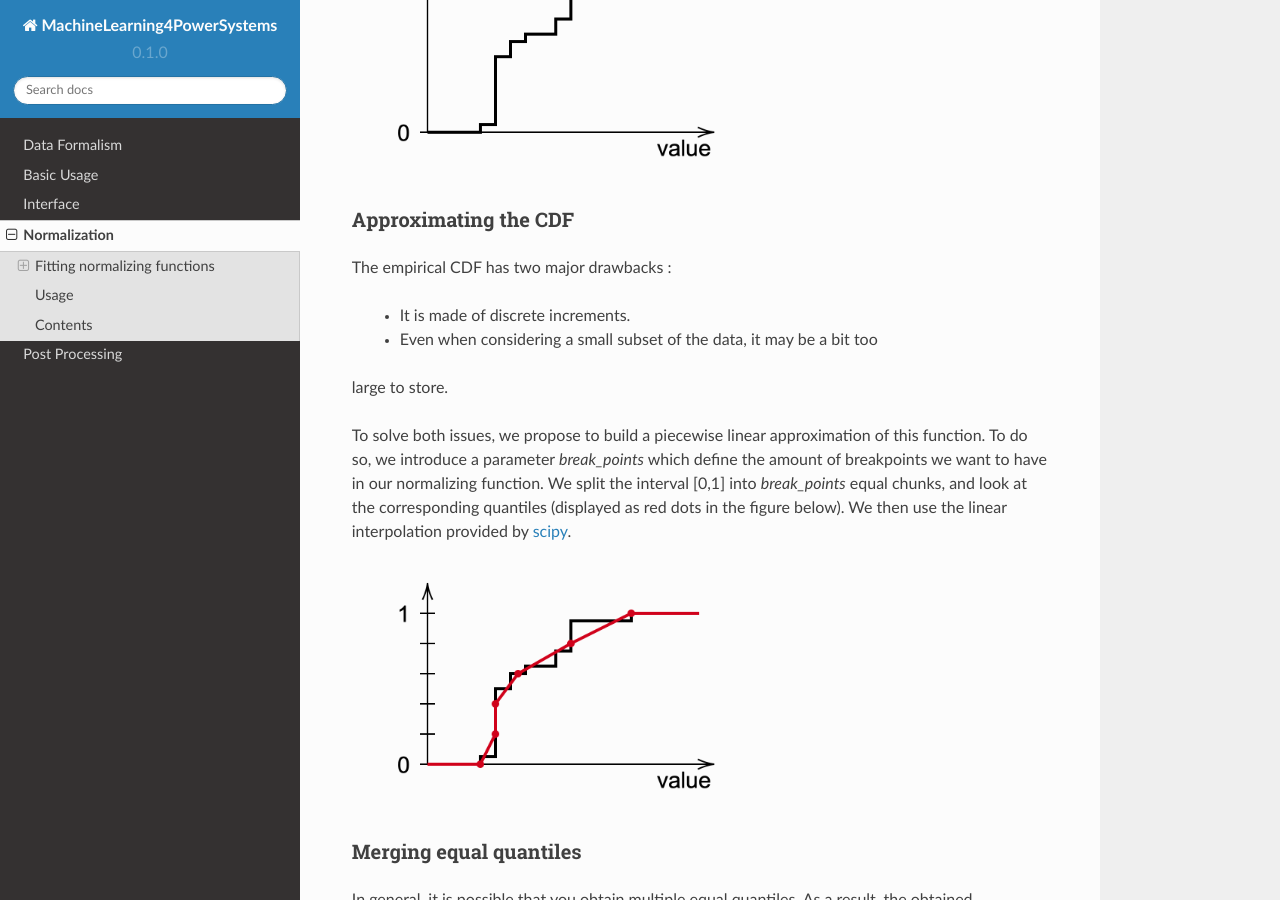
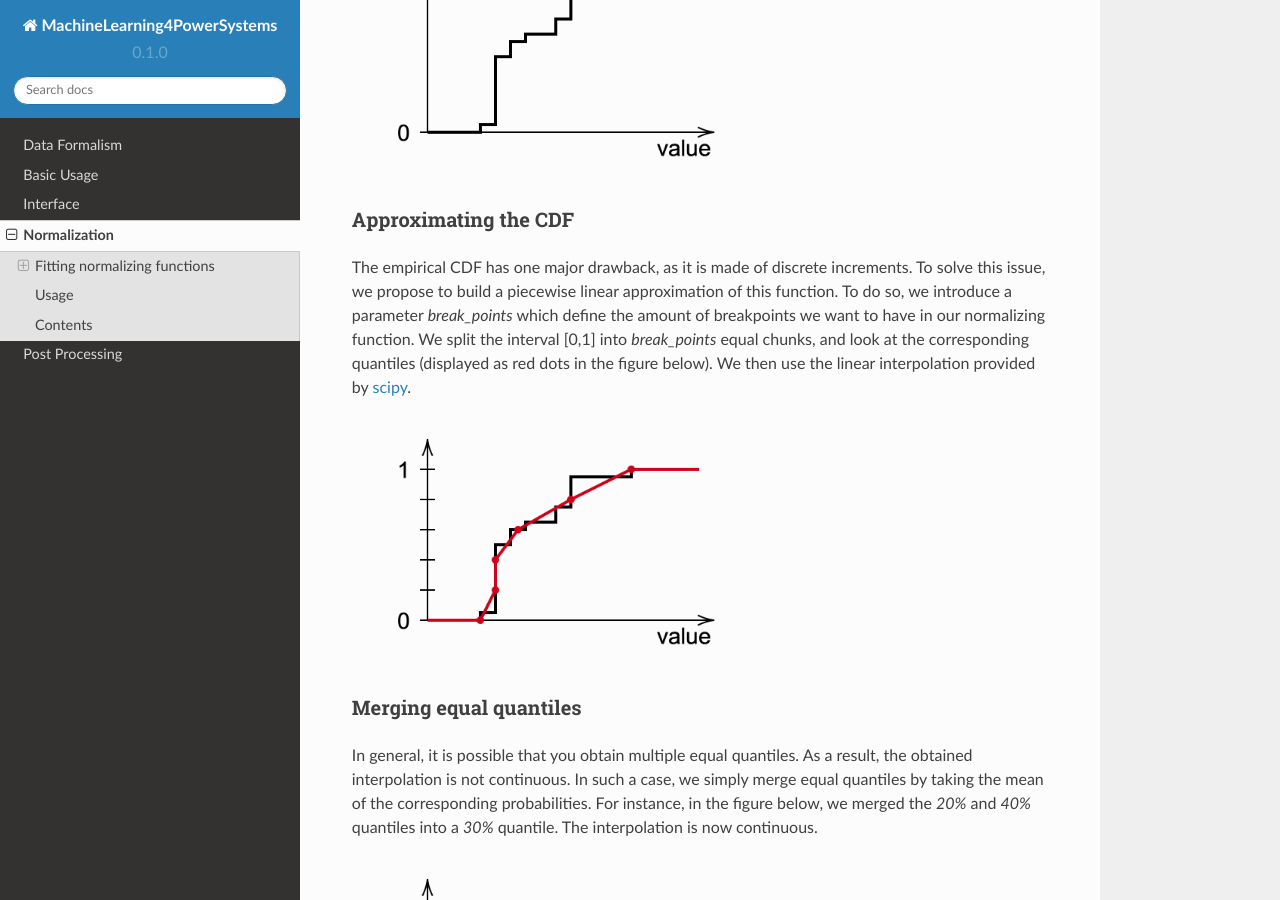
Before and after one commit to bdonon/ml4ps, a Sphinx documentation site: the page built from docs/source/normalization.rst, in a window 1280 px wide and 900 px high, scrolled down 1646 px. Built offline with Sphinx 7.4.7 and the Read the Docs theme 2.0.0, drawn with Linux system fonts in a browser that asks for light colours.

Commit message:
Setting up readthedocs.

```diff
--- a/docs/source/normalization.rst
+++ b/docs/source/normalization.rst
@@ -73,13 +73,8 @@ parameter).
 Approximating the CDF
 ^^^^^^^^^^^^^^^^^^^^^
 
-The empirical CDF has two major drawbacks :
-
-    - It is made of discrete increments.
-    - Even when considering a small subset of the data, it may be a bit too
-large to store.
-
-To solve both issues, we propose to build a piecewise linear approximation of
+The empirical CDF has one major drawback, as it is made of discrete increments.
+To solve this issue, we propose to build a piecewise linear approximation of
 this function. To do so, we introduce a parameter `break_points` which define
 the amount of breakpoints we want to have in our normalizing function.
 We split the interval [0,1] into `break_points` equal chunks, and look at
```
